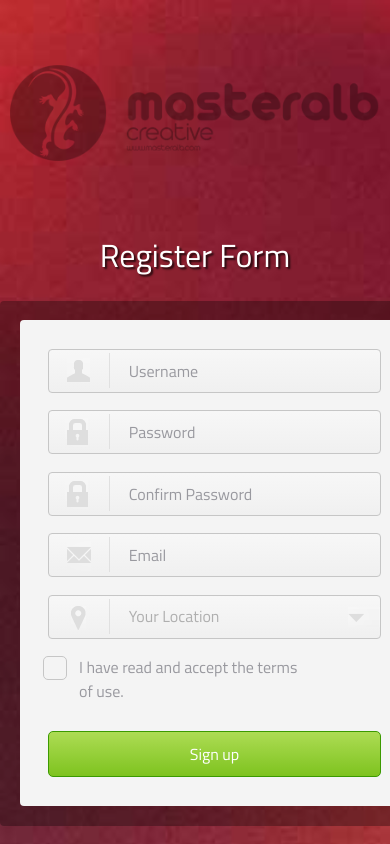
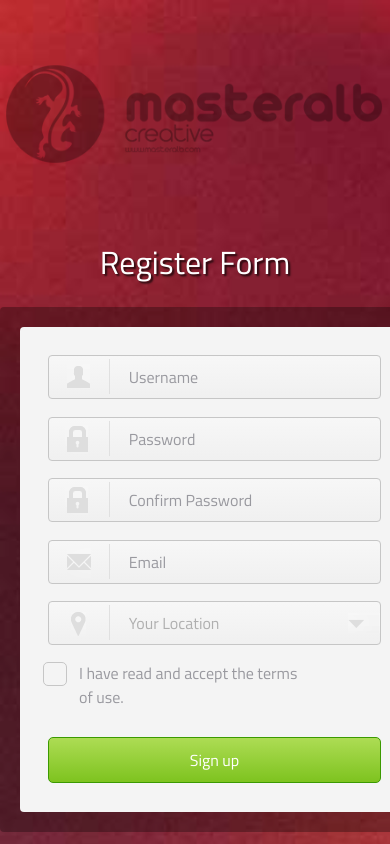
Before and after one commit to monika-szymanska/Weekly-WebDev-Challenge, a plain HTML site: page Zadanie 1/index.html in a window 390 px wide. Shown: the top 844 px of the page. Drawn offline with Linux system fonts and the light colour scheme.

Commit message:
Poprawa responsywności logo

```diff
--- a/Zadanie 1/style.css
+++ b/Zadanie 1/style.css
@@ -284,15 +284,13 @@ input[type="submit"] {
         margin: 0;
     }
 
-
-    #logo h1 {
-
+    #logo {
+        padding-bottom: 15px;
     }
 
-   #logo h1, #logo2 h1 {
+    #logo h1, #logo2 h1 {
         width: 100%;
-        background-size: 98% auto;
-       padding-bottom: 30px;
+        background-size: contain;
     }
 
     .checkbox label {
```
